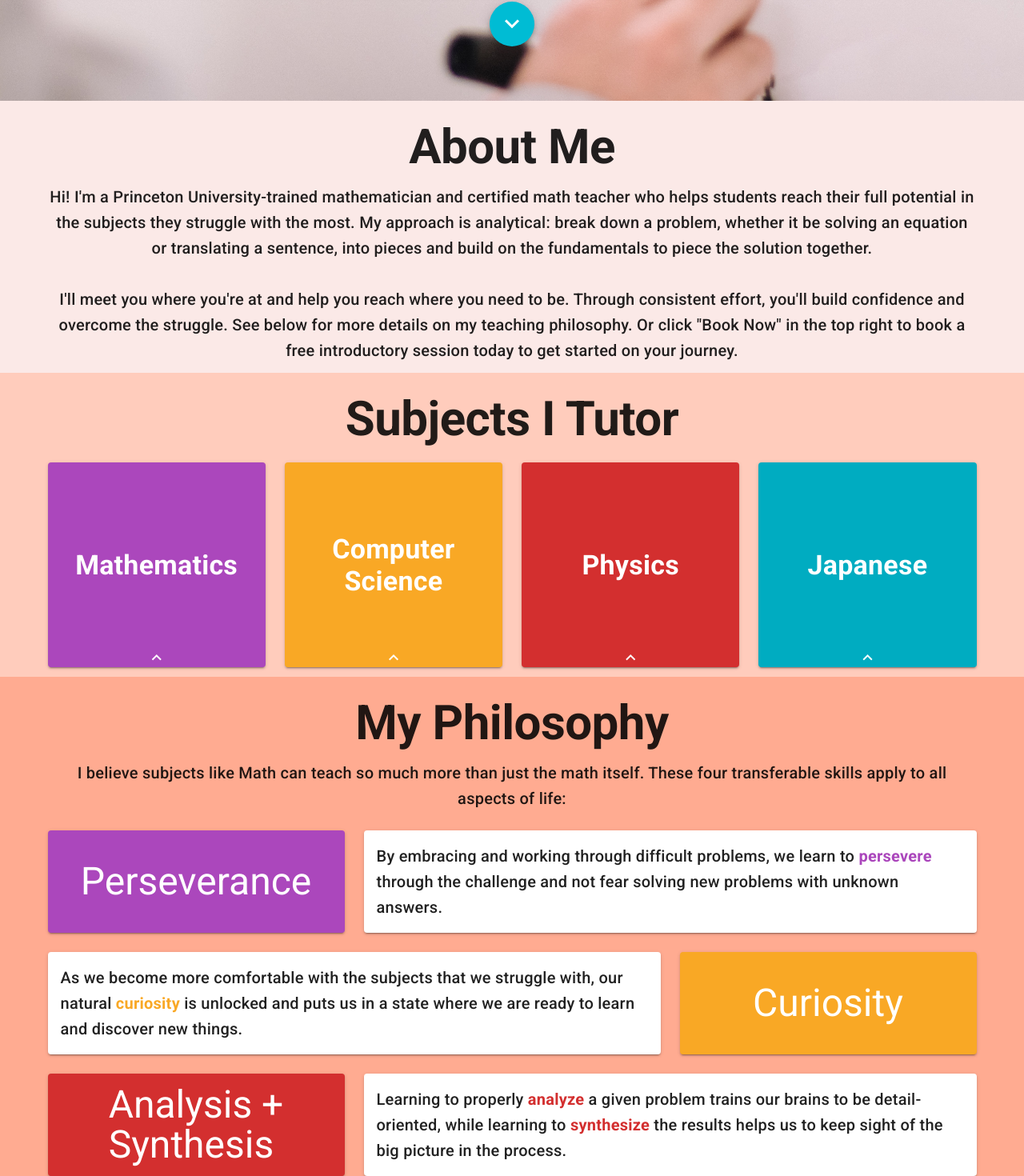
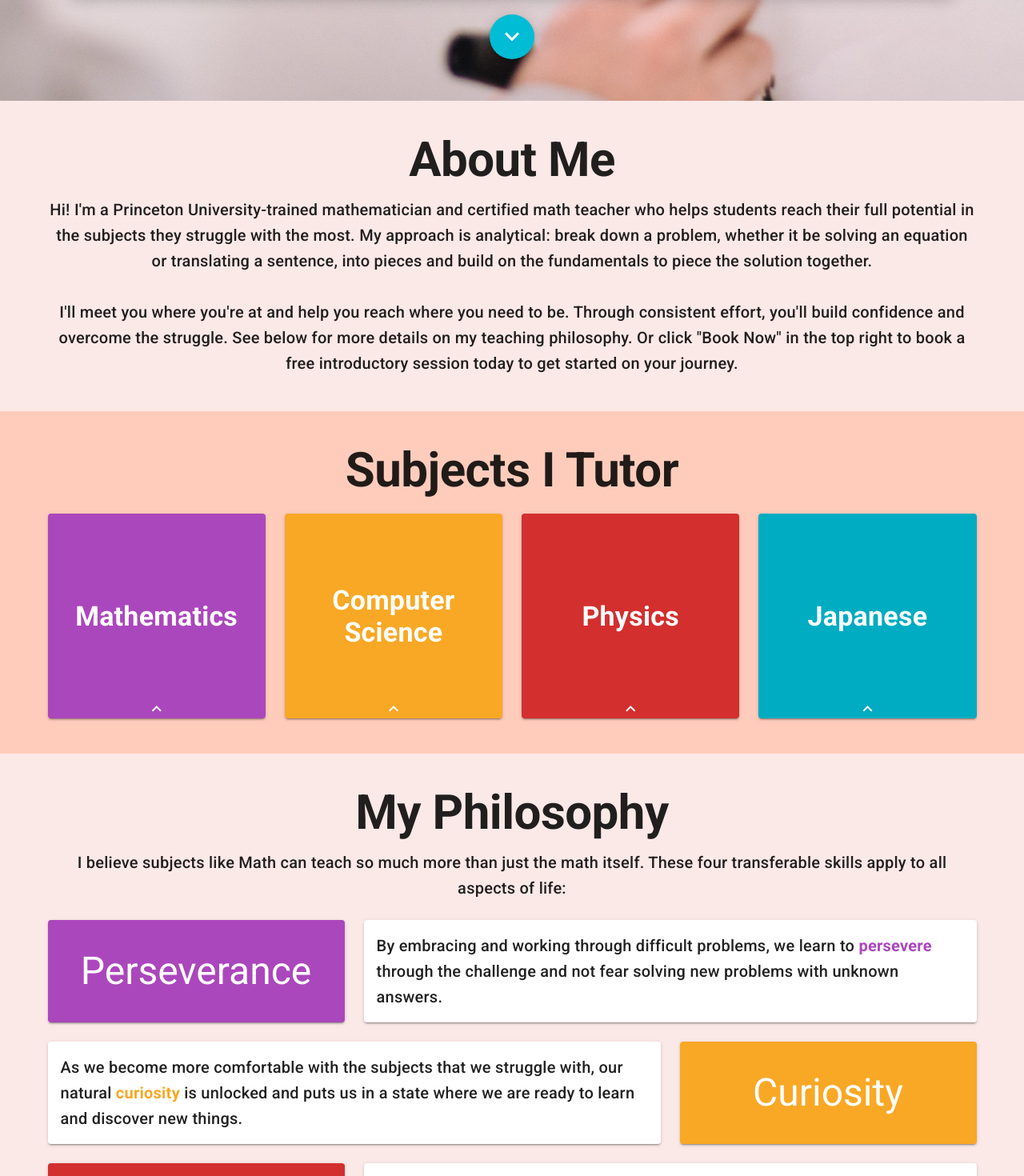
Before and after one commit to mattsmithtutoring/mattsmithtutoring, a Vue app: page / in a window 1280 px wide. Shown: the part 738-2208 px from the top of the page at 80% size. Built offline with nearby package versions, Linux system fonts and the light colour scheme.

Commit message:
Improves formatting

```diff
--- a/src/components/McsHeader.vue
+++ b/src/components/McsHeader.vue
@@ -1,6 +1,6 @@
 <template>
   <div>
-    <div class="text-h5 text-sm-h4 text-md-h3 text-lg-h2 font-weight-bold text-center pt-4">
+    <div class="text-h5 text-sm-h4 text-md-h3 text-lg-h2 font-weight-bold text-center">
       <slot></slot>
     </div>
     <div class="text-h6 text-center pb-2" v-if="subheader">
--- a/src/components/Splash.vue
+++ b/src/components/Splash.vue
@@ -36,7 +36,7 @@
             </svg>
           </div>
           <v-carousel
-            height="10rem"
+            height="12rem"
             :show-arrows="testimonials.length > 1"
             :show-arrows-on-hover="testimonials.length > 1"
             hide-delimiters
--- a/src/views/Home.vue
+++ b/src/views/Home.vue
@@ -11,7 +11,7 @@
       </v-dialog>
     </v-app-bar>
     <splash></splash>
-    <div class="primary lighten-5">
+    <div class="primary lighten-5 py-8">
       <v-container>
         <mcs-header>About Me</mcs-header>
         <v-row>
@@ -29,7 +29,7 @@
         </v-row>
       </v-container>
     </div>
-    <div class="primary lighten-4">
+    <div class="primary lighten-4 py-8">
       <v-container>
         <mcs-header>Subjects I Tutor</mcs-header>
         <v-row class="pt-2">
@@ -92,7 +92,7 @@
         </v-row>
       </v-container>
     </div>
-    <div class="primary lighten-3">
+    <div class="primary lighten-5 py-8">
       <v-container>
         <mcs-header>My Philosophy</mcs-header>
         <v-row>
@@ -129,7 +129,7 @@
         </blurb>
       </v-container>
     </div>
-    <div class="primary lighten-2 pb-8">
+    <div class="primary lighten-4 py-8">
       <v-container>
         <mcs-header>The Tutoring Cycle</mcs-header>
         <v-row>
@@ -144,7 +144,7 @@
         <tutor-cycle></tutor-cycle>
       </v-container>
     </div>
-    <div class="accent lighten-5">
+    <div class="accent lighten-4">
       <v-container>
         <v-row>
           <v-col cols="12" sm="10" offset-sm="1" md="8" offset-md="2" class="dark text-center text-h5 text-md-h4">
```
